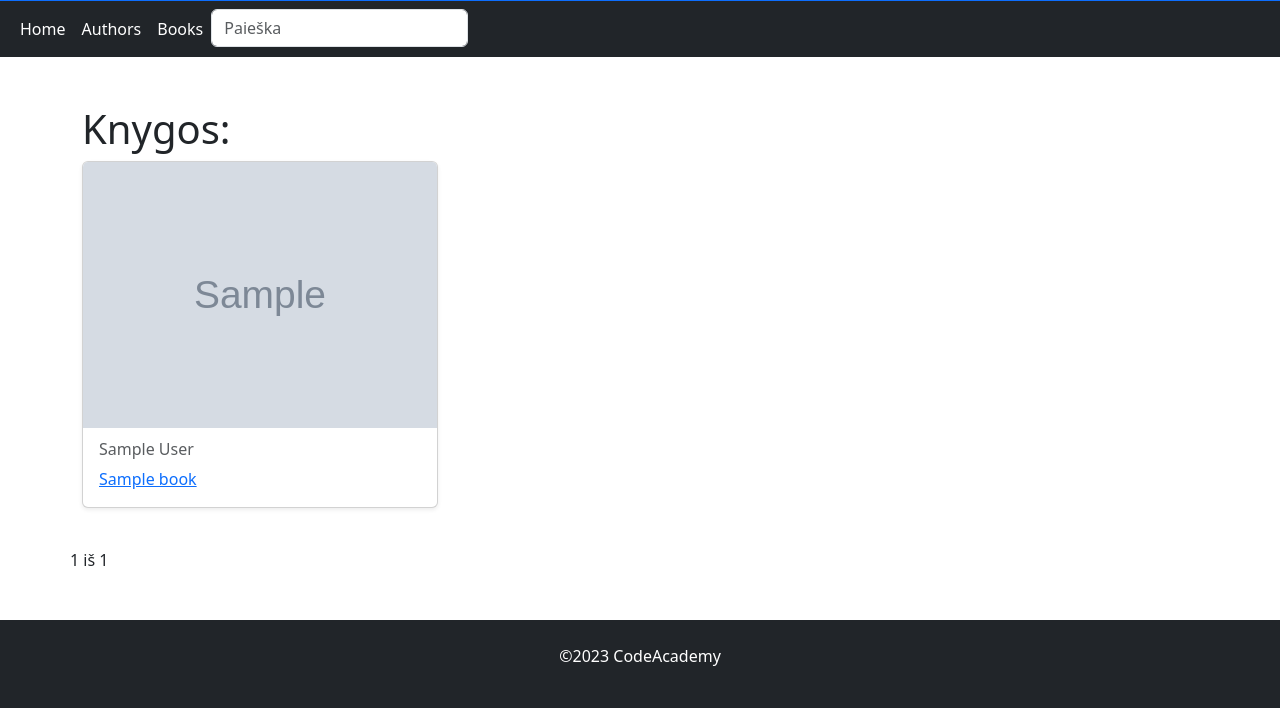
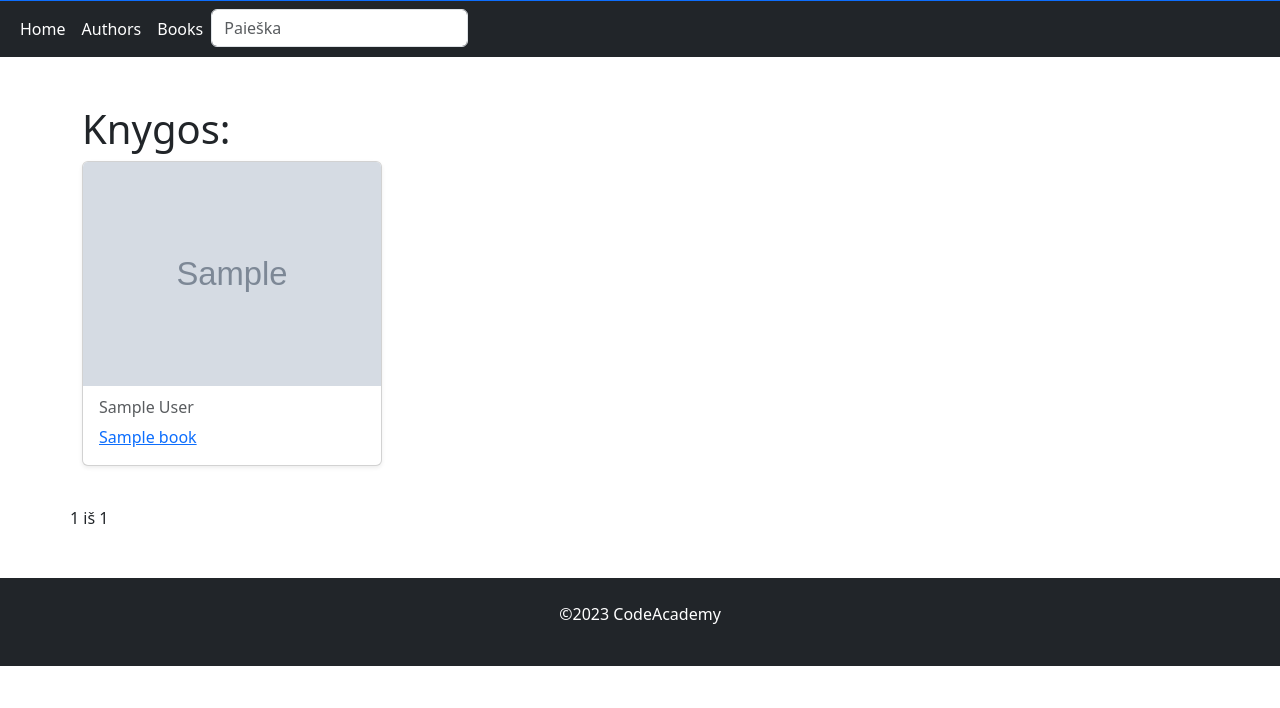
Before and after one commit to DonatasNoreika/django_biblioteka_2023_08, a Django app: page /library/books/ in a window 1280 px wide. Shown: the part 191-899 px from the top of the page. After the commit the page ends 857 px from the top, so only its background shows below. Run offline with Django 4.2, Linux system fonts and the light colour scheme; tables that the repository leaves empty hold one stand-in row (values such as "Sample post"); grey boxes marked "Sample" are stand-in pictures.

Commit message:
Pagražintos knygų kortelės

```diff
--- a/mysite/library/templates/books.html
+++ b/mysite/library/templates/books.html
@@ -10,7 +10,7 @@
     <div class="row">
         {% for book in books %}
         <div class="col-md-4 d-flex align-items-stretch">
-            <div class="card mb-4 shadow-sm">
+            <div class="card mb-4 shadow-sm" style="width:300px">
                 {% if book.cover %}
                 <img src="{{ book.cover.url }}" class="card-img-top" alt="...">
                 {% else %}
--- a/mysite/library/views.py
+++ b/mysite/library/views.py
@@ -42,7 +42,7 @@ class BookListView(generic.ListView):
     model = Book
     template_name = "books.html"
     context_object_name = "books"
-    paginate_by = 4
+    paginate_by = 6
 
 
 class BookDetailView(generic.DetailView):
```
